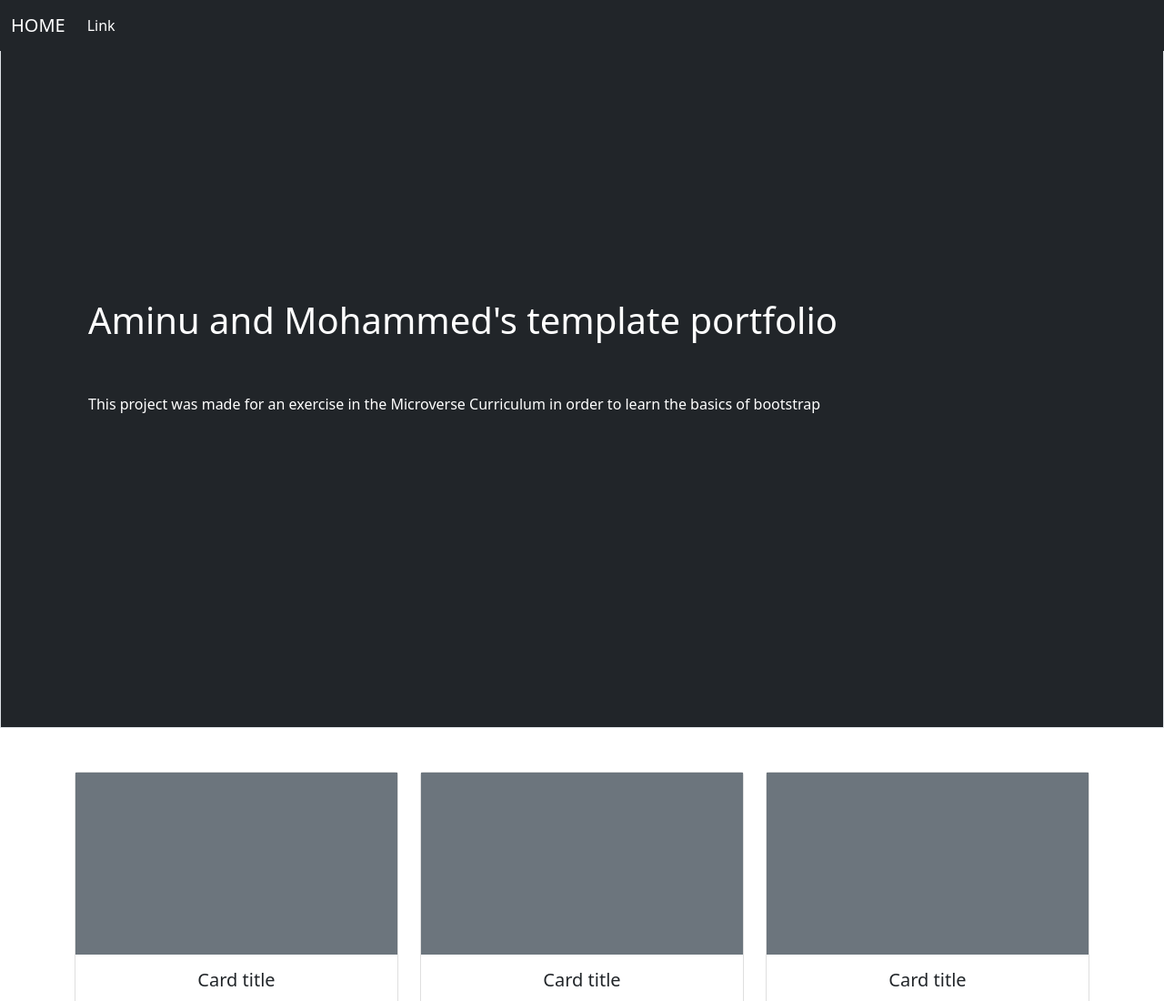
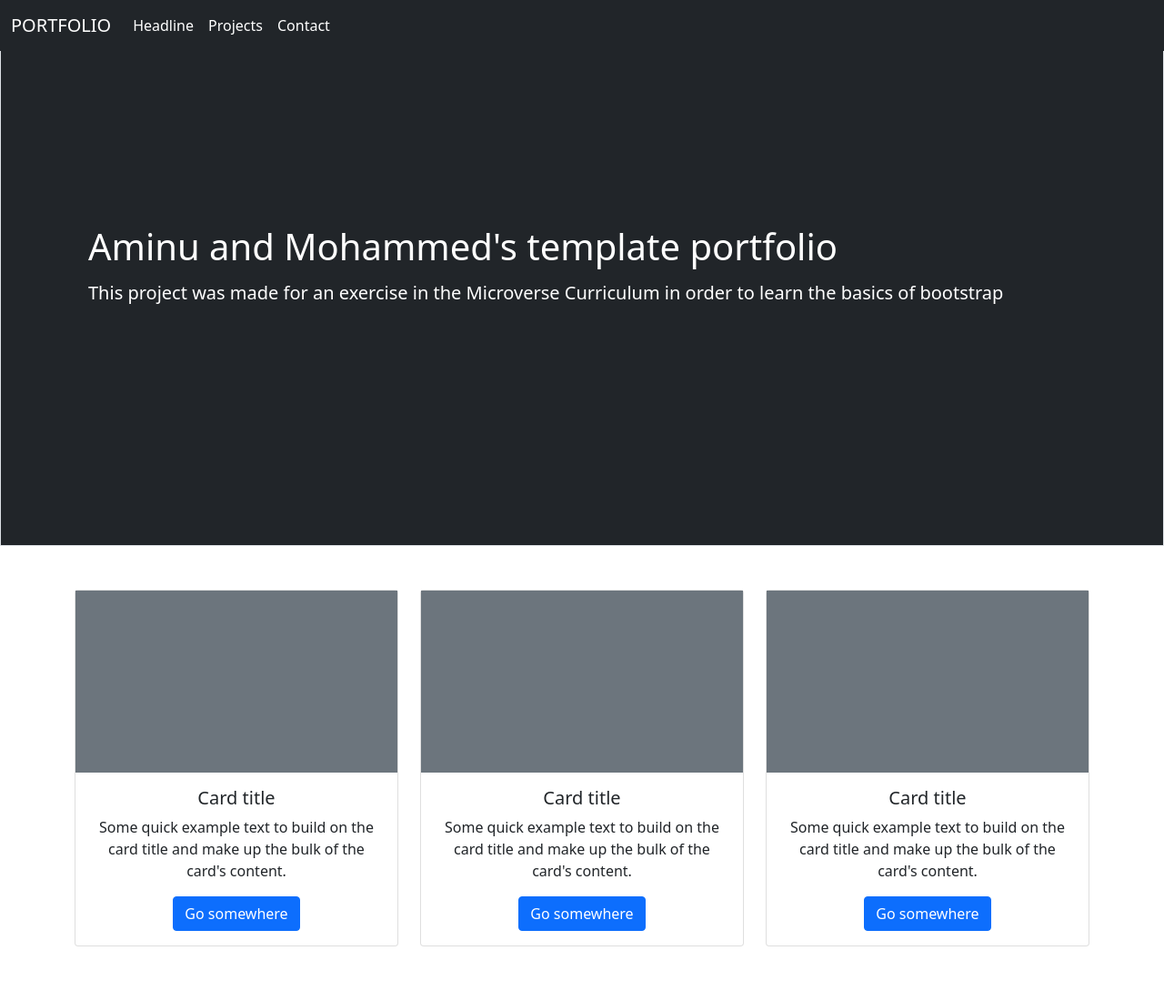
Before and after one commit to arabiu033/Microverse-Bootstrap, a website: page index.html in a window 1280 px wide. Shown: the top 1100 px of the page at 91% size. Drawn offline with Linux system fonts and the light colour scheme.

Commit message:
Finish project

```diff
--- a/index.html
+++ b/index.html
@@ -9,28 +9,35 @@
     <link href="./style.css" rel="stylesheer">
     <title>Document</title>
 </head>
-<body style="margin: 0; padding-bottom: 800px;">
+<body style="margin: 0; padding-bottom: 100px;">
     <nav class="navbar navbar-expand-sm bg-black fixed-top bg-dark">
+        <div data-bs-spy="scroll" data-bs-target="#collapsibleNavbar" data-bs-smooth-scroll="true" class="scrollspy-example" tabindex="0"></div>
         <div class="container-fluid">
-            <a href="#" class="navbar-brand text-white">HOME</a>
+            <a href="#" class="navbar-brand text-white">PORTFOLIO</a>
             <button class="navbar-toggler" type="button" data-bs-toggle="collapse" data-bs-target="#collapsibleNavbar">
                 <span class="navbar-toggler-icon"></span>
             </button>
             <div class="collapse navbar-collapse" id="collapsibleNavbar">
                 <ul class="navbar-nav">
                     <li class="nav-item">
-                        <a href="#" class="nav-link text-white">Link</a>
+                        <a href="#headline" class="nav-link text-white">Headline</a>
+                    </li>
+                    <li class="nav-item">
+                        <a href="#projects" class="nav-link text-white">Projects</a>
+                    </li>
+                    <li class="nav-item">
+                        <a href="#contact" class="nav-link text-white">Contact</a>
                     </li>
                 </ul>
             </div>
         </div>
     </nav>
-    <div class="container-fluid d-flex flex-column justify-content-center p-5 border text-white bg-dark" style="min-height: 100vh;">
-        <h1 class="p-5 text">Aminu and Mohammed's template portfolio</h1>
-        <p class="p-5 pt-0">This project was made for an exercise in the Microverse Curriculum in order to learn the basics of bootstrap</p>
+    <div id="headline" class="container-fluid d-flex flex-column justify-content-center p-5 border text-white bg-dark" style="min-height: 75vh;">
+        <h1 class="p-5 pb-1">Aminu and Mohammed's template portfolio</h1>
+        <p class="p-5 pt-0" style="font-size: 20px;">This project was made for an exercise in the Microverse Curriculum in order to learn the basics of bootstrap</p>
     </div>
 
-    <div class="container text-center mt-5">
+    <div id="projects" class="container text-center mt-5">
         <div class="row">
             <div class="col">
                 <div class="card">
@@ -65,7 +72,7 @@
         </div>
     </div>
 
-    <div class="container d-flex flex-column justify-content-center mt-5 w-50">
+    <div id="contact" class="container d-flex flex-column justify-content-center mt-5 w-50">
         <form action="#">
             <div class="mb-3 mt-3">
               <label for="name" class="form-label">Full Name:</label>
```
